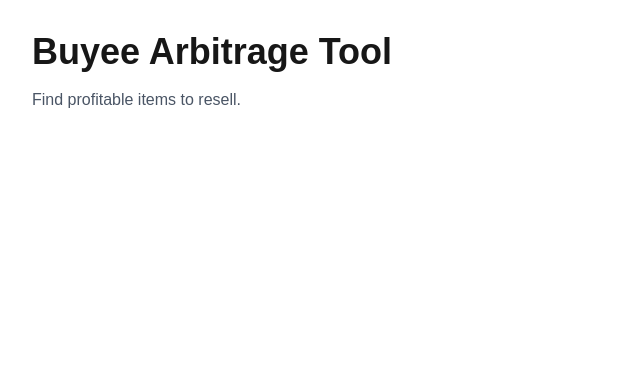
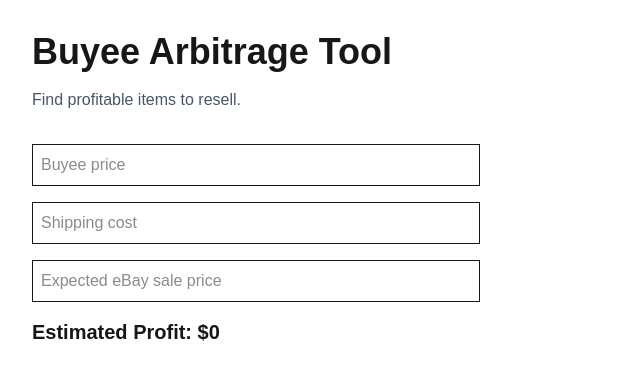
Before and after one commit to ClaysonF/buyee-arbitrage-tool, a Next.js app: page / in a window 1280 px wide. Shown: the top 378 px of the page, without its empty margins (0-640 px from the left). Built offline with nearby package versions, Linux system fonts and the light colour scheme.

Commit message:
Add profit calculator component

```diff
--- a/app/page.tsx
+++ b/app/page.tsx
@@ -1,3 +1,5 @@
+import ProfitCalculator from "@/components/ProfitCalculator";
+
 export default function Home() {
   return (
     <main className="min-h-screen p-8">
@@ -8,6 +10,8 @@
       <p className="mt-4 text-gray-600">
         Find profitable items to resell.
       </p>
+
+      <ProfitCalculator />
     </main>
   );
 }
--- /dev/null
+++ b/components/ProfitCalculator.tsx
@@ -0,0 +1,43 @@
+"use client";
+
+import { useState } from "react";
+
+export default function ProfitCalculator() {
+  const [buyPrice, setBuyPrice] = useState("");
+  const [shipping, setShipping] = useState("");
+  const [salePrice, setSalePrice] = useState("");
+
+  const profit =
+    Number(salePrice) -
+    Number(buyPrice) -
+    Number(shipping);
+
+  return (
+    <div className="mt-8 max-w-md space-y-4">
+      <input
+        className="border p-2 w-full"
+        placeholder="Buyee price"
+        value={buyPrice}
+        onChange={(e) => setBuyPrice(e.target.value)}
+      />
+
+      <input
+        className="border p-2 w-full"
+        placeholder="Shipping cost"
+        value={shipping}
+        onChange={(e) => setShipping(e.target.value)}
+      />
+
+      <input
+        className="border p-2 w-full"
+        placeholder="Expected eBay sale price"
+        value={salePrice}
+        onChange={(e) => setSalePrice(e.target.value)}
+      />
+
+      <div className="text-xl font-bold">
+        Estimated Profit: ${profit || 0}
+      </div>
+    </div>
+  );
+}
```
